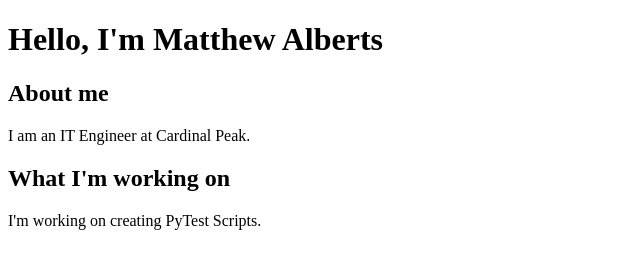
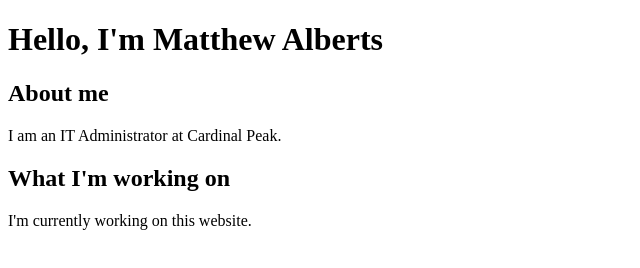
Before and after one commit to malberts1380/mywebsite, a plain HTML site: page index.html in a window 1280 px wide. Shown: the full height of the page, 0-640 px from the left. Drawn offline with Linux system fonts and the light colour scheme.

Commit message:
Add files via upload

```diff
--- a/index.html
+++ b/index.html
@@ -6,11 +6,11 @@
 	<body>
 	    <h2>About me</h2>
 	    <p>
-		I am an IT Engineer at Cardinal Peak.
+		I am an IT Administrator at Cardinal Peak.
 	    </p>
 	    <h2>What I'm working on</h2>
 	    <p>
-		I'm working on creating PyTest Scripts.
+		I'm currently working on this website.
 	    </p>
 	</body>
 </html>
```
